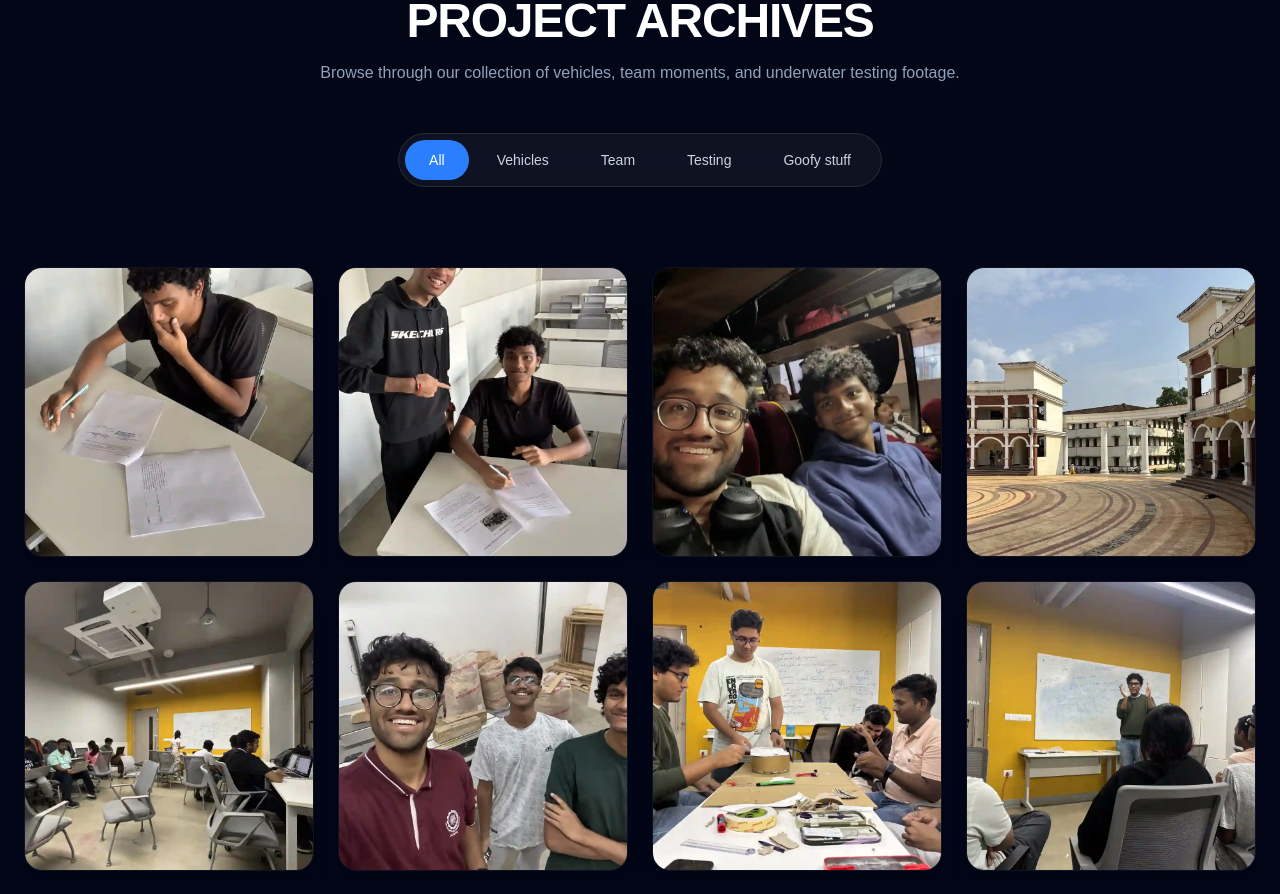
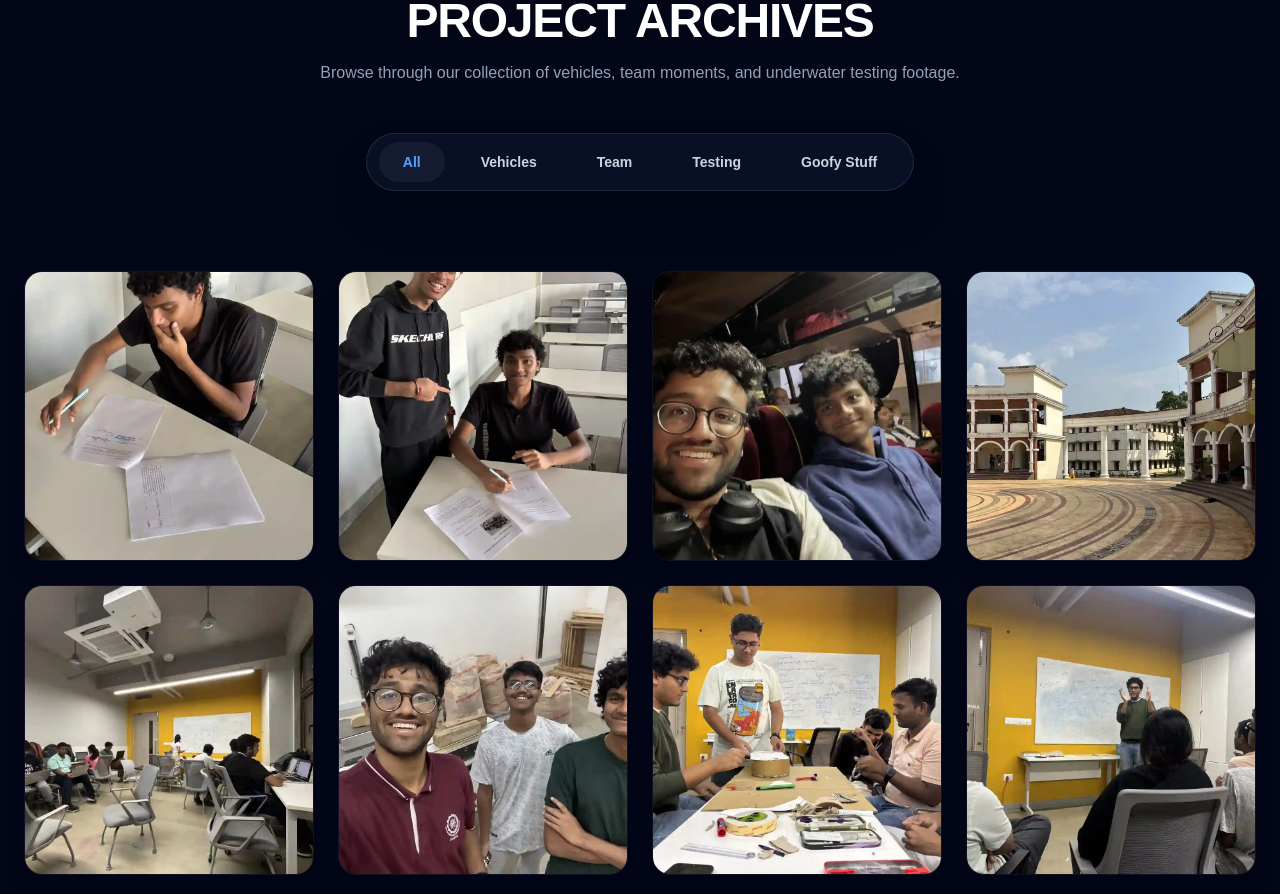
Before and after one commit to MITB-AUVTeam/teamWebsite, a React (Vite) app: page /gallery in a window 1280 px wide. Shown: the part 900-1794 px from the top of the page. Built offline with nearby package versions, Linux system fonts and the light colour scheme.

Commit message:
nav bar style and gallery nav bar have same style now, fixed goofy pic bug

```diff
--- a/src/pages/GalleryPage.tsx
+++ b/src/pages/GalleryPage.tsx
@@ -112,10 +112,10 @@ const archiveImages = [
   { src: img2, category: "testing", alt: "IMG2" },
   { src: img3, category: "team", alt: "IMG3" },
   { src: img4, category: "team", alt: "IMG4" },
-  { src: img5, category: "goofystuff", alt: "IMG5" },
+  { src: img5, category: "goofy", alt: "IMG5" },
   { src: img6, category: "team", alt: "IMG6" },
   { src: img7, category: "testing", alt: "IMG7" },
-  { src: img8, category: "goofystuff", alt: "IMG8" },
+  { src: img8, category: "goofy", alt: "IMG8" },
   { src: img9, category: "testing", alt: "IMG9" },
   { src: img10, category: "testing", alt: "IMG10" },
   { src: img11, category: "testing", alt: "IMG11" },
@@ -317,25 +317,41 @@ export function GalleryPage() {
 
           <ToggleGroup
             type="single"
-            className="bg-white/5 backdrop-blur-sm rounded-full border border-white/10 p-1.5"
+            className="flex flex-wrap items-center justify-center gap-3 rounded-full border border-white/10 bg-[#0a1128]/95 px-3 py-2 shadow-2xl backdrop-blur-lg"
             value={key}
             onValueChange={(e) => {
               if (e) setKey(e);
-            }}>
-            <ToggleGroupItem value="all" className="sm:px-6 rounded-full data-[state=on]:bg-blue-500 data-[state=on]:text-white text-slate-300 hover:text-white hover:bg-white/10 transition-all">
+            }}
+          >
+            <ToggleGroupItem
+              value="all"
+              className="rounded-full px-6 py-2 text-sm font-semibold text-slate-300 transition-colors hover:text-blue-400 hover:bg-white/5 data-[state=on]:bg-white/5 data-[state=on]:text-blue-400"
+            >
               All
             </ToggleGroupItem>
-            <ToggleGroupItem value="vehicles" className="sm:px-6 rounded-full data-[state=on]:bg-blue-500 data-[state=on]:text-white text-slate-300 hover:text-white hover:bg-white/10 transition-all">
+            <ToggleGroupItem
+              value="vehicles"
+              className="rounded-full px-6 py-2 text-sm font-semibold text-slate-300 transition-colors hover:text-blue-400 hover:bg-white/5 data-[state=on]:bg-white/5 data-[state=on]:text-blue-400"
+            >
               Vehicles
             </ToggleGroupItem>
-            <ToggleGroupItem value="team" className="sm:px-6 rounded-full data-[state=on]:bg-blue-500 data-[state=on]:text-white text-slate-300 hover:text-white hover:bg-white/10 transition-all">
+            <ToggleGroupItem
+              value="team"
+              className="rounded-full px-6 py-2 text-sm font-semibold text-slate-300 transition-colors hover:text-blue-400 hover:bg-white/5 data-[state=on]:bg-white/5 data-[state=on]:text-blue-400"
+            >
               Team
             </ToggleGroupItem>
-            <ToggleGroupItem value="testing" className="sm:px-6 rounded-full data-[state=on]:bg-blue-500 data-[state=on]:text-white text-slate-300 hover:text-white hover:bg-white/10 transition-all">
+            <ToggleGroupItem
+              value="testing"
+              className="rounded-full px-6 py-2 text-sm font-semibold text-slate-300 transition-colors hover:text-blue-400 hover:bg-white/5 data-[state=on]:bg-white/5 data-[state=on]:text-blue-400"
+            >
               Testing
             </ToggleGroupItem>
-            <ToggleGroupItem value="goofy" className="sm:px-6 rounded-full data-[state=on]:bg-blue-500 data-[state=on]:text-white text-slate-300 hover:text-white hover:bg-white/10 transition-all">
-              Goofy stuff
+            <ToggleGroupItem
+              value="goofy"
+              className="rounded-full px-6 py-2 text-sm font-semibold text-slate-300 transition-colors hover:text-blue-400 hover:bg-white/5 data-[state=on]:bg-white/5 data-[state=on]:text-blue-400"
+            >
+              Goofy Stuff
             </ToggleGroupItem>
           </ToggleGroup>
 
```
